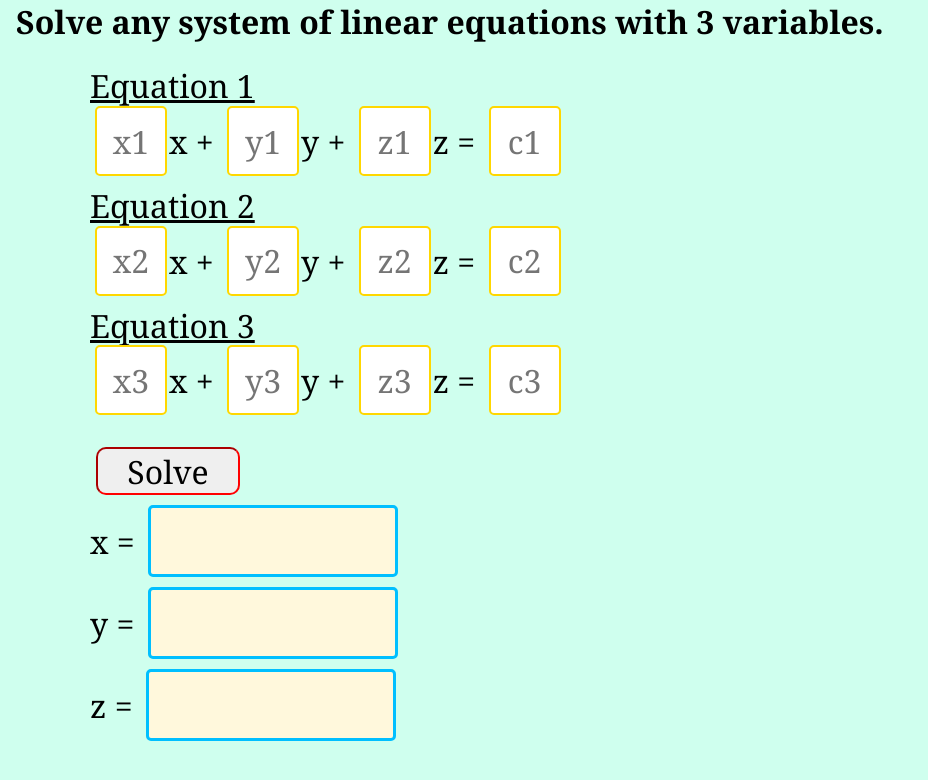
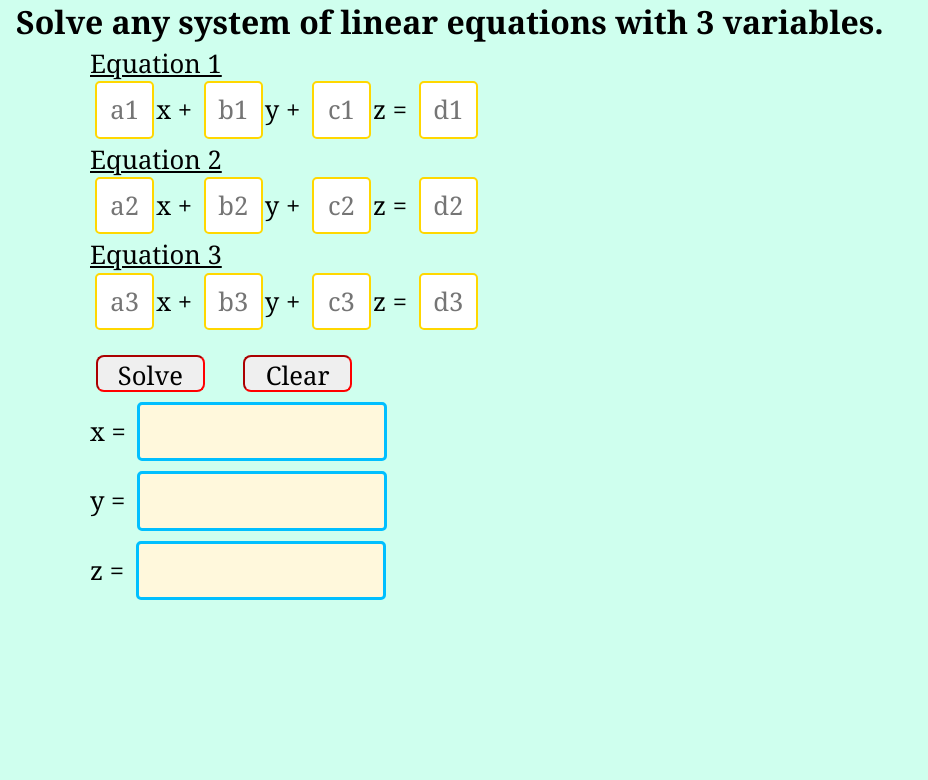
Before and after one commit to dnstha/ds, a plain HTML site: page Linear Equation xyz/mainFile.html in a window 1280 px wide. Both pictures are taken after a click on the button "Solve". Shown: the whole page, without its empty margins (0-928 px from the left). Drawn offline with Linux system fonts and the light colour scheme.

Commit message:
xyz_solver updated and reset button added to each main page

```diff
--- a/Linear Equation xyz/mainFile.html
+++ b/Linear Equation xyz/mainFile.html
@@ -14,11 +14,11 @@
                 text-align: center;
                 margin: 0 2px 0 5px;
                 font-family: Cambria, Cochin, Georgia, Times, 'Times New Roman', serif;
-                width: 4rem;
-                height: 4rem;
+                width: 3.2rem;
+                height: 3.2rem;
                 border: 2px solid gold;
                 border-radius: 5px;
-                font-size: 2rem;
+                font-size: 1.6rem;
             }
             /* Chromium and Safari */
             input[type = "number"]::-webkit-inner-spin-button {
@@ -30,17 +30,18 @@
             } */
             form {
                 margin-left: 5rem;
-                font-size: 2rem;
+                font-size: 1.6rem;
             }
             button {
-                margin-top: 2rem;
+                margin-top: 1.6rem;
                 margin-left: 1rem;
+                margin-right: 1rem;
                 border: 2px inset red;
                 font-family: Georgia, 'Times New Roman', Times, serif;
-                font-size: 2rem;
-                width: 9rem;
-                height: 3rem;
-                border-radius: 10px;
+                font-size: 1.6rem;
+                width: 6.8rem;
+                height: 2.3rem;
+                border-radius: 8px;
                 transition-duration: 60ms;
             }
             button:active {
@@ -52,7 +53,7 @@
                 font-family: Cambria, Cochin, Georgia, Times, 'Times New Roman', serif;
             }
             p {
-                margin-top: 0.5rem;
+                margin-top: 0.2rem;
                 height: 0.6rem;
                 text-decoration: underline;
             }
@@ -67,6 +68,7 @@
             }
             h1 {
                 margin-left: 1rem;
+                margin-bottom: 0;
                 margin-top: 0;
                 font-family: Cambria, Cochin, Georgia, Times, 'Times New Roman', serif;
             }
@@ -77,26 +79,27 @@
         <form>
             <div class="l">
                 <p>Equation 1</p>
-                <input id = "x1" type = "number" inputmode = "numeric" placeholder="x1" required>x +
-                <input id = "y1" type = "number" inputmode = "numeric" placeholder="y1" required>y +
-                <input id = "z1" type = "number" inputmode = "numeric" placeholder="z1" required>z =
-                <input id = "c1" type = "number" inputmode = "numeric" placeholder="c1" required>
+                <input id = "x1" type = "number" inputmode = "numeric" placeholder="a1" required>x +
+                <input id = "y1" type = "number" inputmode = "numeric" placeholder="b1" required>y +
+                <input id = "z1" type = "number" inputmode = "numeric" placeholder="c1" required>z =
+                <input id = "c1" type = "number" inputmode = "numeric" placeholder="d1" required>
             </div>
             <div class="l">
                 <p>Equation 2</p>
-                <input id = "x2" type = "number" inputmode = "numeric" placeholder="x2" required>x +
-                <input id = "y2" type = "number" inputmode = "numeric" placeholder="y2" required>y +
-                <input id = "z2" type = "number" inputmode = "numeric" placeholder="z2" required>z =
-                <input id = "c2" type = "number" inputmode = "numeric" placeholder="c2" required>
+                <input id = "x2" type = "number" inputmode = "numeric" placeholder="a2" required>x +
+                <input id = "y2" type = "number" inputmode = "numeric" placeholder="b2" required>y +
+                <input id = "z2" type = "number" inputmode = "numeric" placeholder="c2" required>z =
+                <input id = "c2" type = "number" inputmode = "numeric" placeholder="d2" required>
             </div>
             <div class="l">
                 <p>Equation 3</p>
-                <input id = "x3" type = "number" inputmode = "numeric" placeholder="x3" required>x +
-                <input id = "y3" type = "number" inputmode = "numeric" placeholder="y3" required>y +
-                <input id = "z3" type = "number" inputmode = "numeric" placeholder="z3" required>z =
-                <input id = "c3" type = "number" inputmode = "numeric" placeholder="c3" required>
+                <input id = "x3" type = "number" inputmode = "numeric" placeholder="a3" required>x +
+                <input id = "y3" type = "number" inputmode = "numeric" placeholder="b3" required>y +
+                <input id = "z3" type = "number" inputmode = "numeric" placeholder="c3" required>z =
+                <input id = "c3" type = "number" inputmode = "numeric" placeholder="d3" required>
             </div>
             <button type = "button" id = "MyBtn">Solve</button>
+            <button type = "reset">Clear</button>
             <div class="output">
                 x = <input id="x" READONLY><br/>
                 y = <input id="y" READONLY><br/>
--- a/Linear Equation xyz/xyz_solver.js
+++ b/Linear Equation xyz/xyz_solver.js
@@ -2,7 +2,7 @@
 // console.log(M.average(1,2,3,4));
 
 
-let x1, y1, z1, c1, x2, y2, c2, z2, x, y, z, Dx, Dy, Dz, C, s;
+let x1,y1,z1,c1, x2,y2,c2,z2, x3,y3,z3,c3, x,y,z, Dx,Dy,Dz,C, s;
 
 det2 = (a,b, c,d) => {
     return a*d - b*c;
@@ -41,17 +41,49 @@ document.querySelector('button').onclick = () => {
         x = "";
         y = "";
         z = "";
-        if(x1/x2 == y1/y2 && y1/y2 == c1/c2) {
-            s.innerHTML = "*The lines coincide and the system has infinitely many solutions!";
-        }
-        else if(x1/x2 == y1/y2 && y1/y2 != c1/c2) {
-            s.innerHTML = "*The lines are parallel to each other and the system has no solution!";
-        }
-        else if (x1 == 0 && x2 == 0 && y1 != 0 && y2 != 0) {
-            lpta(y1, c1, y2, c2);
-        }
-        else if (y1 == 0 && y2 == 0 && x1 != 0 && x2 != 0) {
-            lpta(x1, c1, x2, c2);
+
+        if(!isAllZero(x1,y1,z1) && !isAllZero(x2,y2,z2) && !isAllZero(x3,y3,z3)) {
+            // When all the planes coincide: INFINITELY MANY SOLUTIONS
+            if(eqRto(x1,x2, y1,y2) && eqRto(x1,x2, z1,z2) && eqRto(z1,z2, c1,c2) && eqRto(x1,x3, y1,y3) && eqRto(x1,x3, z1,z3) && eqRto(z1,z3, c1,c3)) {
+                s.innerHTML = "*The planes coincide and the system has infinitely many solutions!";
+            }
+
+            // When all the planes are parallel to each other without coinciding: NO SOLUTION
+            else if(eqRto(x1,x2, y1,y2) && eqRto(x1,x2, z1,z2) && !eqRto(z1,z2, c1,c2) && eqRto(x1,x3, y1,y3) && eqRto(x1,x3, z1,z3) && !eqRto(z1,z3, c1,c3) && !eqRto(z2,z3, c2,c3)) {
+                s.innerHTML = "*The planes are parallel to each other and the system has no solution!";
+            }
+
+            // When two planes are coincide and the third one is parallel to them: NO SOLUTION
+            else if(eqRto(x1,x2, y1,y2) && eqRto(x1,x2, z1,z2) && !eqRto(z1,z2, c1,c2) && eqRto(x1,x3, y1,y3) && eqRto(x1,x3, z1,z3) && eqRto(z1,z3, c1,c3)) {
+                s.innerHTML = "*The system has no solution! Plane 2 is parallel to the planes 1 and 3! In addition, the planes 1 and 3 coincide in this system!";
+            }
+            else if(eqRto(x1,x2, y1,y2) && eqRto(x1,x2, z1,z2) && eqRto(z1,z2, c1,c2) && eqRto(x1,x3, y1,y3) && eqRto(x1,x3, z1,z3) && !eqRto(z1,z3, c1,c3)) {
+                s.innerHTML = "*The system has no solution! Plane 3 is parallel to the planes 1 and 2! In addition, the planes 1 and 2 coincide in this system!";
+            }
+            else if(eqRto(x1,x2, y1,y2) && eqRto(x1,x2, z1,z2) && !eqRto(z1,z2, c1,c2) && eqRto(x1,x3, y1,y3) && eqRto(x1,x3, z1,z3) && !eqRto(z1,z3, c1,c3) && eqRto(z2,z3, c2,c3)) {
+                s.innerHTML = "*The system has no solution! Plane 1 is parallel to the planes 2 and 3! In addition, the planes 2 and 3 coincide in this system!";
+            }
+
+            // When any of the two planes are parallel to each other without coinciding: NO SOLUTOIN
+            else if(eqRto(x1,x2, y1,y2) && eqRto(x1,x2, z1,z2) && !eqRto(z1,z2, c1,c2)) {
+                s.innerHTML = "*The system has no solution! Planes 1 and 2 are parallel to the each other!";
+            }
+            else if(eqRto(x3,x2, y3,y2) && eqRto(x3,x2, z3,z2) && !eqRto(z3,z2, c3,c2)) {
+                s.innerHTML = "*The system has no solution! Planes 2 and 3 are parallel to the each other!";
+            }
+            else if(eqRto(x1,x3, y1,y3) && eqRto(x1,x3, z1,z3) && !eqRto(z1,z3, c1,c3)) {
+                s.innerHTML = "*The system has no solution! Planes 1 and 3 are parallel to the each other!";
+            }
+            else {
+                s.innerHTML = "*The system has no specific solution but a straight line! Try again!";
+            }
+            // When any of the two planes coincide and the third plane intersects both of them: Solution is an equation of line
+            // else if (x1 == 0 && x2 == 0 && y1 != 0 && y2 != 0) {
+            //     lpta(y1, c1, y2, c2);
+            // }
+            // else if (y1 == 0 && y2 == 0 && x1 != 0 && x2 != 0) {
+            //     lpta(x1, c1, x2, c2);
+            // }
         }
         else{
             alert("Enter cofficient of x or y or z in each equation!");
@@ -62,6 +94,44 @@ document.querySelector('button').onclick = () => {
     document.getElementById("z").value = z;
 };
 
+// Equal Ratio
+eqRto = (a1,b1, a2,b2) => {
+    if(a1*b2 == a2*b1) {
+        return true;
+    }else{
+        return false;
+    }
+}
+
+// To check given set of numbers is all zero
+function isAllZero() {
+    let sum = 0;
+    for(let i=0; i<arguments.length; i++) {
+        if(Number(arguments[i]) < 0) {
+            Number(arguments[i]) *= -1;
+        }
+        sum += Number(arguments[i]);
+    }
+    if(sum == 0) {
+        return true;
+    }else{
+        return false;
+    }
+}
+
+//To check if there is any zero in the set
+function isAnyZero() {
+    let result = 1;
+    for(let i=0; i<arguments.length; i++) {
+        if(arguments[i] == 0) {
+            result *= 1;
+        }else{
+            result *= 0;
+        }
+    }
+    return result;
+}
+
 // If the line is parallel to either of axes
 lpta = (x1, c1, x2, c2) => {
     if(c1/x1 == c2/x2) {
```
Also changed, not shown: Linear Equation Solver/page.html (+5 -4 lines), Quadratic Equation Solver/Quad.html (+2 -1 lines).
